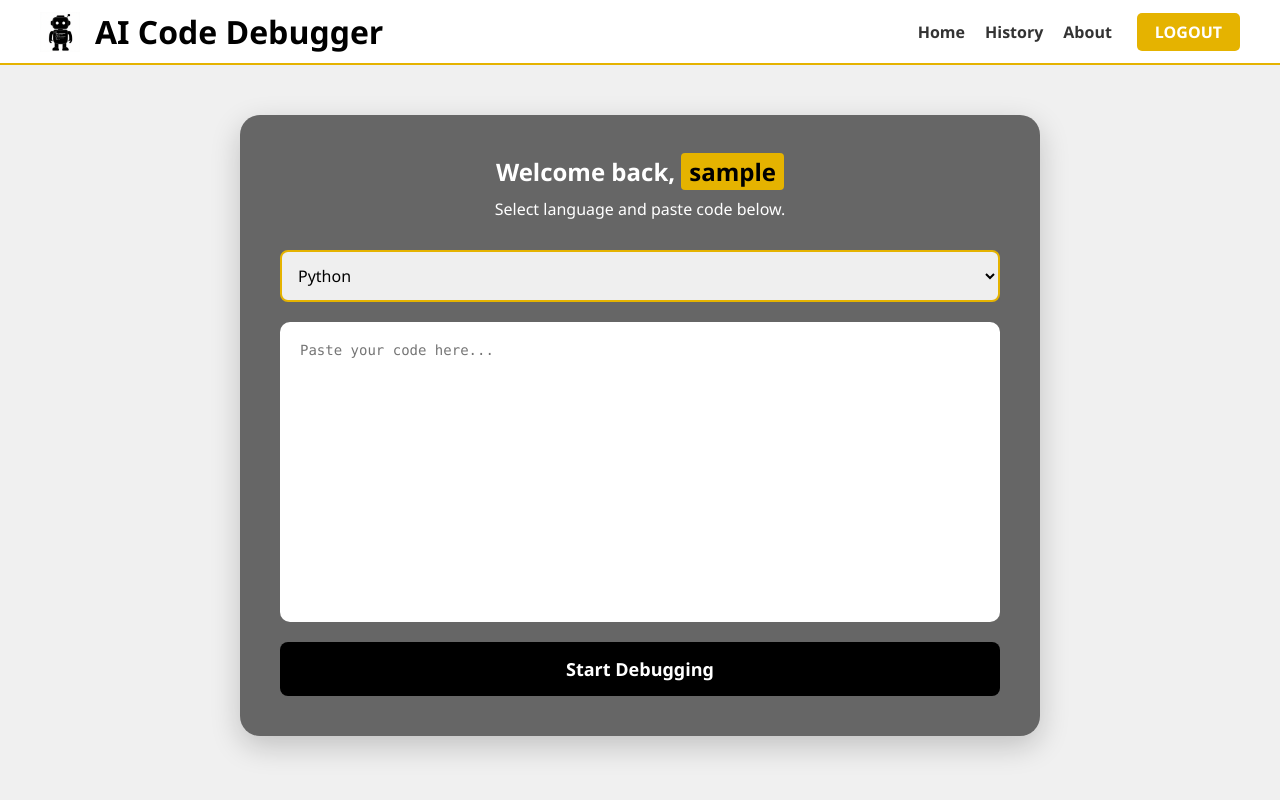
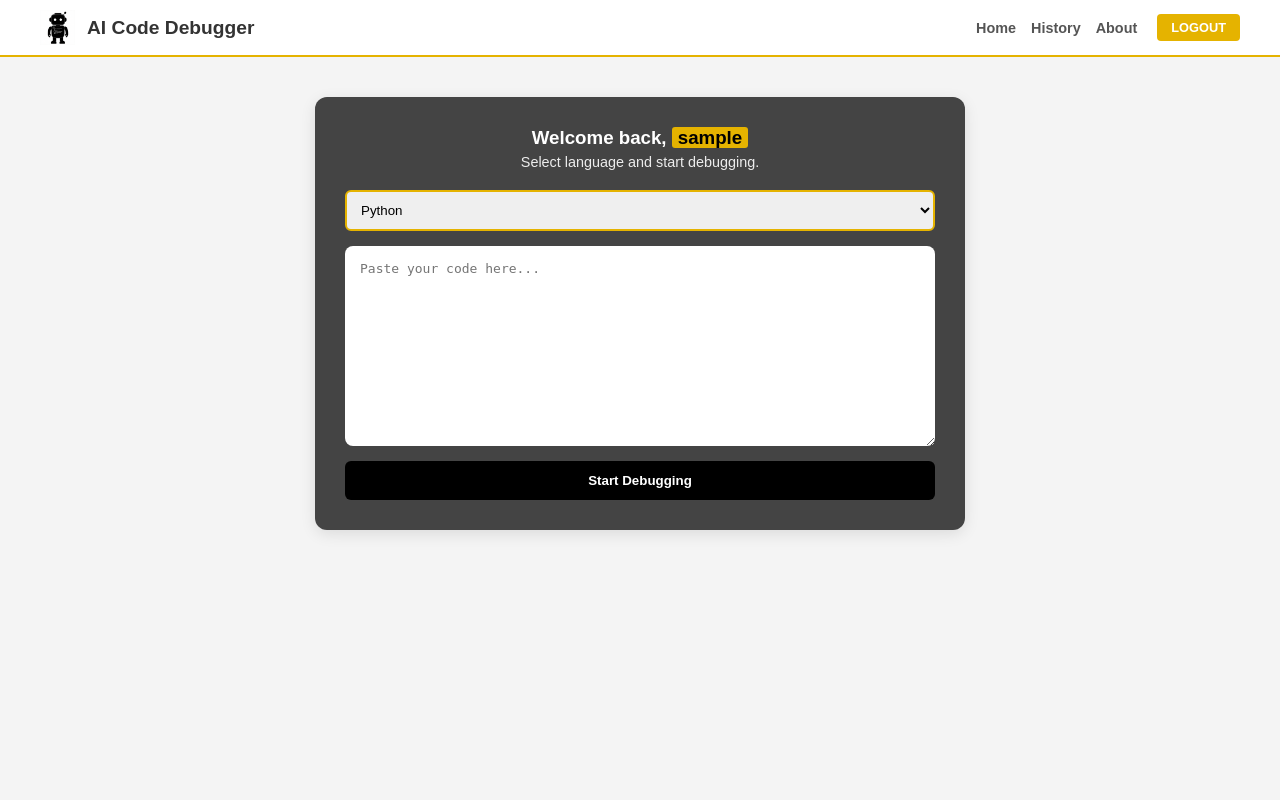
Before and after one commit to mariaferoz1204-cmyk/AIcodeCorrector, a Flask app: page / in a window 1280 px wide. Run offline with Flask 3, Linux system fonts and the light colour scheme; the visitor is signed in with stand-in values (Sample User, id 1).

Commit message:
UI: Scaled down panel and fixed header overlap

```diff
--- a/templates/index.html
+++ b/templates/index.html
@@ -5,106 +5,106 @@
     <meta name="viewport" content="width=device-width, initial-scale=1.0">
     <title>AI Code Debugger</title>
     <style>
-        * { margin: 0; padding: 0; box-sizing: border-box; font-family: 'Segoe UI', Arial, sans-serif; }
-        body { background-color: #f0f0f0; }
+        * { margin: 0; padding: 0; box-sizing: border-box; font-family: 'Poppins', sans-serif; }
+        body { background-color: #f4f4f4; overflow-x: hidden; }
 
-        /* HEADER ROW FIX */
+        /* HEADER FIX: Compact and clear */
         .header {
             display: flex !important;
             justify-content: space-between;
             align-items: center;
             padding: 10px 40px;
-            background: #ffffff;
+            background: #fff;
             border-bottom: 2px solid #E5B300;
+            position: sticky;
+            top: 0;
+            z-index: 1000;
         }
-        .header-left { display: flex; align-items: center; gap: 15px; }
+        .header-left { display: flex; align-items: center; gap: 12px; }
+        .site-title { font-size: 1.2rem; color: #333; }
 
-        /* NAV LINKS IN A ROW - NO DOTS */
-        .nav-container { display: flex !important; align-items: center; gap: 25px; }
+        /* NAVIGATION: Horizontal row, no bullets */
+        .nav-container { display: flex !important; align-items: center; gap: 20px; }
         .nav-links {
             display: flex !important;
             list-style: none !important;
-            gap: 20px;
-            padding: 0; margin: 0;
+            gap: 15px;
         }
-        .nav-links li { display: inline-block; }
-        .nav-links a { text-decoration: none; color: #333; font-weight: 600; }
+        .nav-links a { text-decoration: none; color: #555; font-weight: 600; font-size: 0.9rem; }
         .nav-links a:hover { color: #E5B300; }
 
         .logout-btn {
             background: #E5B300;
             color: white;
-            padding: 8px 18px;
-            border-radius: 5px;
+            padding: 6px 14px;
+            border-radius: 4px;
             text-decoration: none;
             font-weight: bold;
+            font-size: 0.8rem;
         }
 
-        /* MAIN SECTION: VERTICAL STACK */
+        /* MAIN SECTION: Smaller panel, properly spaced */
         .hero {
-            height: 90vh;
+            padding: 40px 20px;
             display: flex;
             justify-content: center;
-            align-items: center;
+            align-items: flex-start; /* Keeps it from stretching to bottom */
+            min-height: calc(100vh - 70px);
         }
         .hero-panel {
-            background: #666666; /* Your Grey Panel */
+            background: #444; /* Dark gray theme */
             color: white;
-            padding: 40px;
-            border-radius: 20px;
-            width: 90%;
-            max-width: 800px;
+            padding: 30px;
+            border-radius: 12px;
+            width: 100%;
+            max-width: 650px; /* Reduced width */
             text-align: center;
-            box-shadow: 0 10px 30px rgba(0,0,0,0.2);
+            box-shadow: 0 4px 15px rgba(0,0,0,0.1);
         }
-        .highlight { background: #E5B300; color: black; padding: 2px 8px; border-radius: 4px; }
+        .highlight { background: #E5B300; color: black; padding: 0 6px; border-radius: 3px; }
 
-        /* THE FIX: STACK DROPDOWN -> TEXTAREA -> BUTTON */
+        /* VERTICAL STACK: Organized dropdown and box */
         .debug-stack {
             display: flex !important;
             flex-direction: column !important;
-            gap: 20px;
-            margin-top: 30px;
-            width: 100%;
+            gap: 15px;
+            margin-top: 20px;
         }
         .styled-select {
             width: 100%;
-            padding: 12px;
-            border-radius: 8px;
+            padding: 10px;
+            border-radius: 6px;
             border: 2px solid #E5B300;
-            font-size: 16px;
         }
         .styled-textarea {
-            width: 100% !important;
-            height: 300px !important; /* BIG SECTION */
-            padding: 20px;
-            border-radius: 10px;
+            width: 100%;
+            height: 200px; /* Reduced height to prevent covering page */
+            padding: 15px;
+            border-radius: 8px;
             border: none;
-            font-family: 'Consolas', monospace;
-            font-size: 14px;
-            resize: none;
+            font-family: monospace;
+            font-size: 13px;
+            resize: vertical;
         }
         .debug-btn {
             width: 100%;
-            padding: 15px;
-            background: black;
-            color: white;
+            padding: 12px;
+            background: #000;
+            color: #fff;
             border: none;
-            border-radius: 8px;
-            font-size: 18px;
+            border-radius: 6px;
             font-weight: bold;
             cursor: pointer;
-            transition: 0.3s;
         }
-        .debug-btn:hover { background: #E5B300; color: black; }
+        .debug-btn:hover { background: #E5B300; color: #000; }
     </style>
 </head>
 <body>
 
     <header class="header">
         <div class="header-left">
-            <img src="{{ url_for('static', filename='logo.png') }}" width="40">
-            <h1>AI Code Debugger</h1>
+            <img src="{{ url_for('static', filename='logo.png') }}" width="35">
+            <h1 class="site-title">AI Code Debugger</h1>
         </div>
         <nav class="nav-container">
             <ul class="nav-links">
@@ -118,8 +118,8 @@
 
     <main class="hero">
         <div class="hero-panel">
-            <h2>Welcome back, <span class="highlight">{{ user }}</span></h2>
-            <p style="margin-top: 10px;">Select language and paste code below.</p>
+            <h3>Welcome back, <span class="highlight">{{ user }}</span></h3>
+            <p style="font-size: 0.9rem; margin-top: 5px; opacity: 0.9;">Select language and start debugging.</p>
 
             <div class="debug-stack">
                 <select id="languageSelect" class="styled-select">
@@ -146,7 +146,7 @@
                 headers: {'Content-Type': 'application/json'},
                 body: JSON.stringify({ code: code, language: lang })
             });
-            alert("Done! Check History page for results.");
+            alert("Analysis Complete!");
         }
     </script>
 </body>
```
